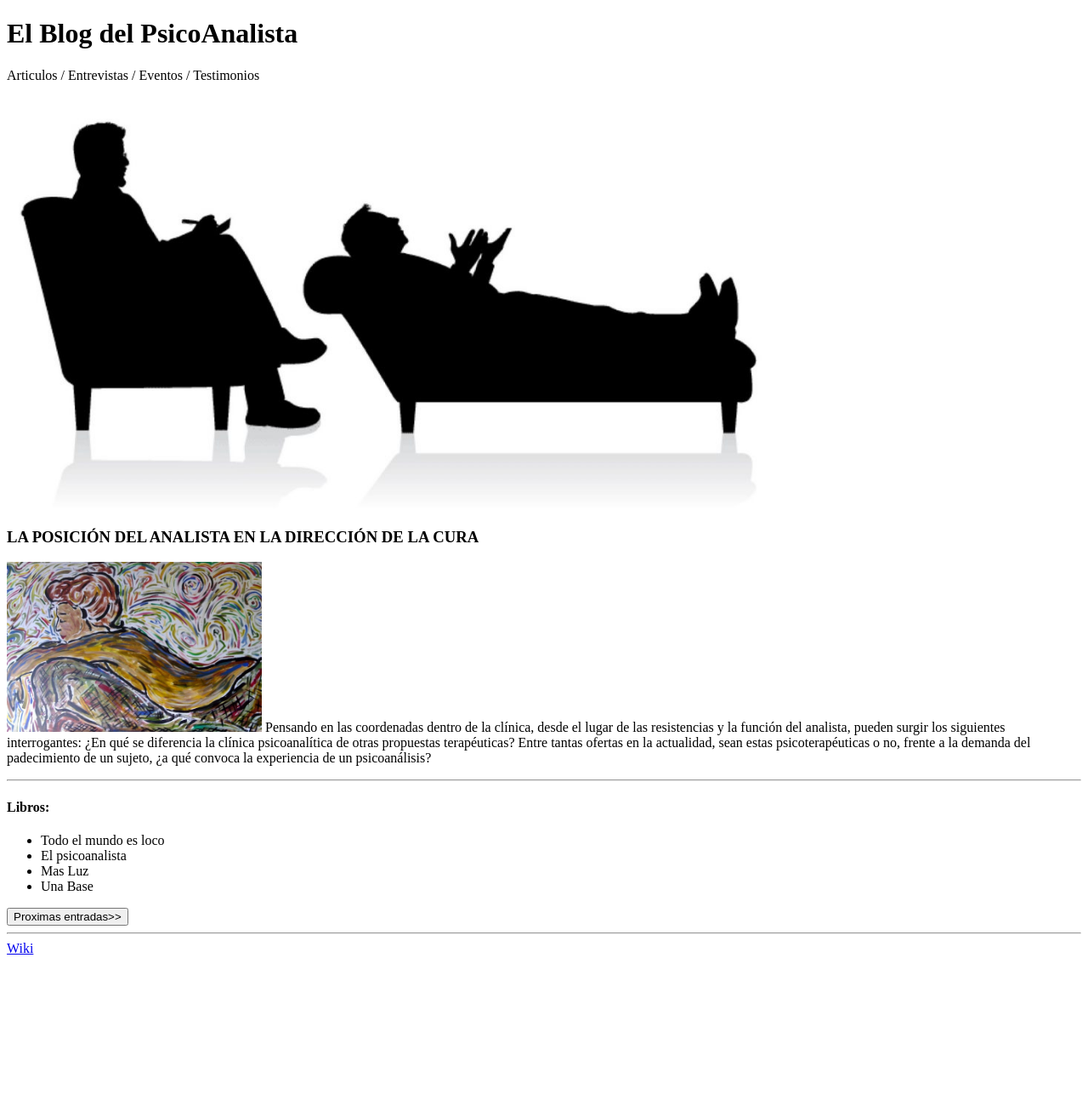
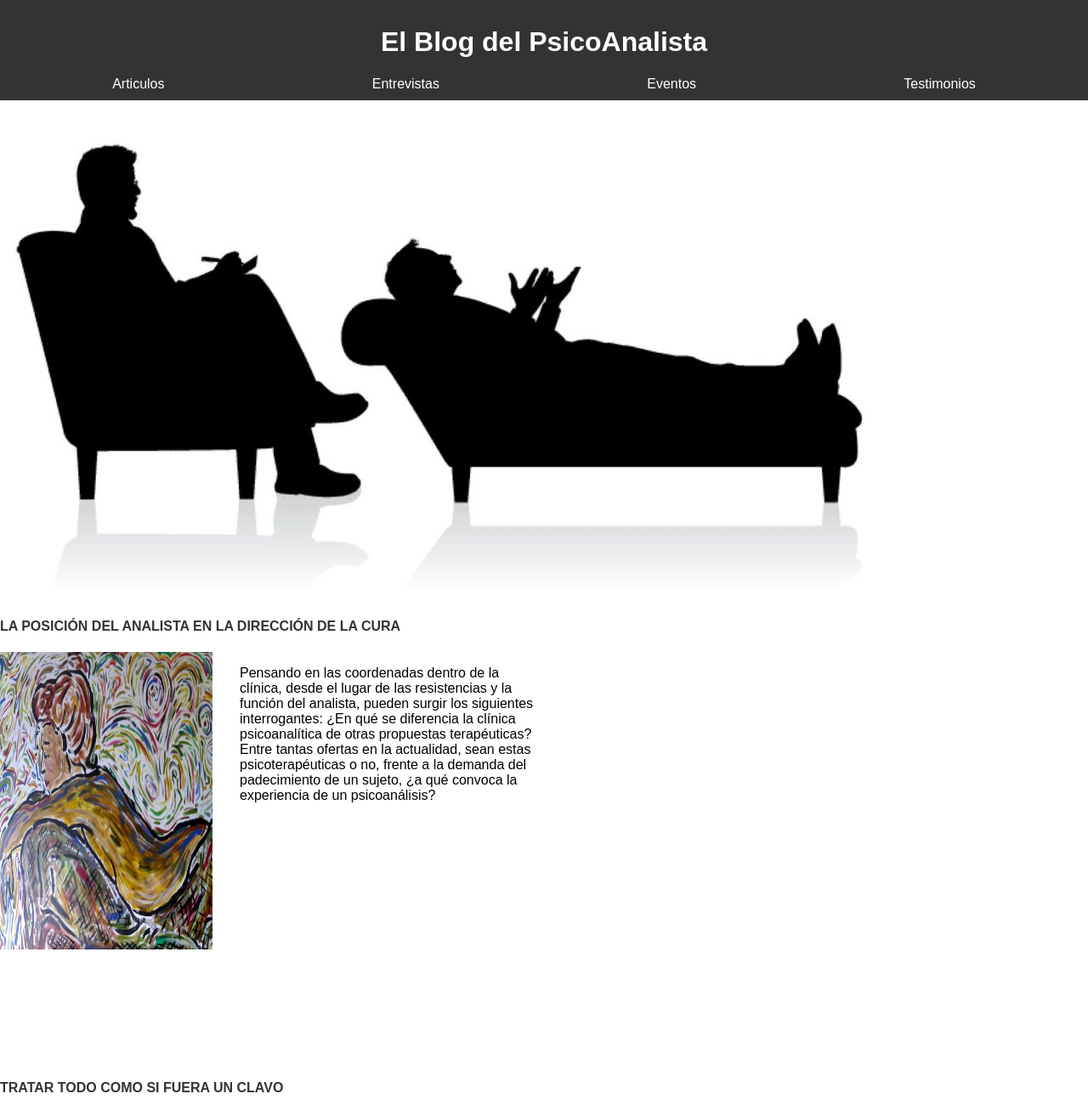
Before and after one commit to NeoPuzzle/HWM3, a plain HTML site: page index.html in a window 1280 px wide. Shown: the top 1300 px of the page at 85% size. Before the commit the page ends 1133 px from the top, so only its background shows below. Drawn offline with Linux system fonts and the light colour scheme.

Commit message:
Homework M4

```diff
--- a/index.html
+++ b/index.html
@@ -3,28 +3,42 @@
 <head>
     <meta charset="UTF-8">
     <meta name="viewport" content="width=device-width, initial-scale=1.0">
+    <link rel="stylesheet" href="styles.css">
     <title>Mi Primer Sitio Web</title>
 </head>
 <body>
     <header>
-        <h1>El Blog del PsicoAnalista</h1>
-        <span> Articulos / </span>
-        <span> Entrevistas / </span>
-        <span> Eventos / </span>
-        <span> Testimonios</span>
+        <div id="main-title">
+            <h1>El Blog del PsicoAnalista</h1>
+        </div>
+        <div id="barra-top">
+            <span>Articulos</span>
+            <span>Entrevistas</span>
+            <span>Eventos</span>
+            <span>Testimonios</span>
+        </div>
+
+
     </header>
     <Main>
-        <img src="./img/psicoanalista.jpg" height="500"/>
+        <div>
+            <img src="./img/psicoanalista.jpg" class="img-header" />
+        </div>
         <section>
             <article>
-                <div>
-                    <h3>LA POSICIÓN DEL ANALISTA EN LA DIRECCIÓN DE LA CURA
-                    </h3>
-                    <p>
-                        <img src="./img/la posicion del analista.jpg" width="300" height="200" />
+                <h4>LA POSICIÓN DEL ANALISTA EN LA DIRECCIÓN DE LA CURA</h4>
+                <div class="articulo">
+                    <img src="./img/la posicion del analista.jpg" class="img-art"/>
+                    <p class="txt-art">
                         Pensando en las coordenadas dentro de la clínica, desde el lugar de las resistencias y la función del analista, pueden surgir los siguientes interrogantes: ¿En qué se diferencia la clínica psicoanalítica de otras propuestas terapéuticas? Entre tantas ofertas en la actualidad, sean estas psicoterapéuticas o no,  frente a la demanda del padecimiento de un sujeto, ¿a qué convoca la experiencia de un psicoanálisis?
                     </p>
-                    <hr />
+                </div>
+                <h4>TRATAR TODO COMO SI FUERA UN CLAVO</h4>
+                <div class="articulo">
+                    <img src="./img/llave.jpg" class="img-art"/>
+                    <p class="txt-art">
+                        En la transferencia el analista pone en juego la disolución de su propio saber tal como el paciente lo presupone, y tal como él mismo lo introdujo en una determinada cura. Cada nuevo análisis modifica -o debería modificar- por lo menos algunas de las convicciones que el analista tenía sobre la dinámica del psiquismo antes de escuchar al analizando que viene a confiarle su palabra. Al final de la cura, el análisis conduce al destronamiento de la persona del analista por la disolución del vínculo transferencial.
+                    </p>
                 </div>
             </article>
 
--- /dev/null
+++ b/styles.css
@@ -0,0 +1,71 @@
+body {
+    font-family: 'Arial', sans-serif;
+    margin: 0;
+    padding: 0;
+}
+
+header {
+    background-color: #333;
+    color: #fff;
+    padding: 10px;
+    text-align: center;
+}
+
+#main-title {
+    margin-bottom: 10px;
+}
+
+#barra-top {
+    display: flex;
+    justify-content: space-around;
+}
+
+span:hover {
+    background-color: #7f3939;
+}
+
+.img-header {
+    width: 80%;
+    height: auto;
+    margin-bottom: 10px;
+}
+
+.articulo {
+    display: flex;
+}
+
+.img-art {
+    height: 350px;
+    width: 250px;
+}
+
+.txt-art {
+    font-family: Arial, "Helvetica Neue", Helvetica, sans-serif;
+    height: 450px;
+    width: 350px;
+    padding: 0px 2em 0px 2em;
+
+}
+
+h4 {
+    color: #333;
+}
+
+button {
+    background-color: #333;
+    color: #fff;
+    padding: 10px;
+    border: none;
+    cursor: pointer;
+}
+
+button:hover {
+    background-color: #555;
+}
+
+footer {
+    background-color: #333;
+    color: #f01010;
+    text-align: center;
+    padding: 10px;
+}
```
Also changed, not shown: img/llave.jpg (added).
